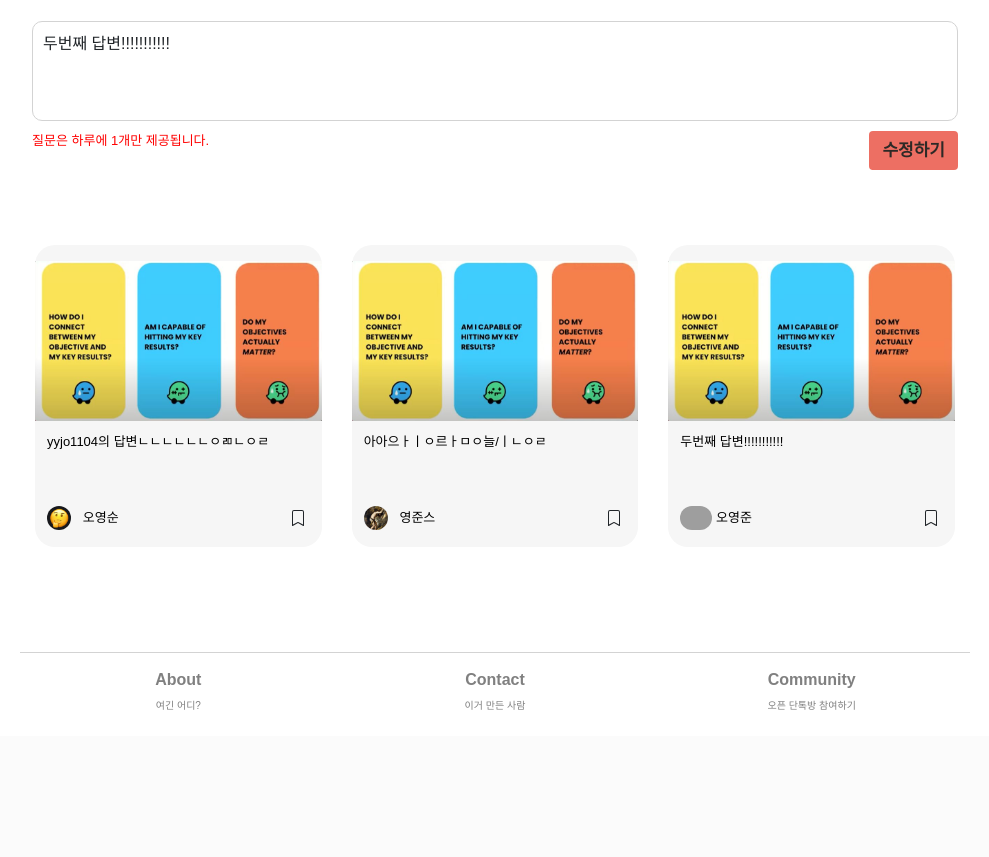
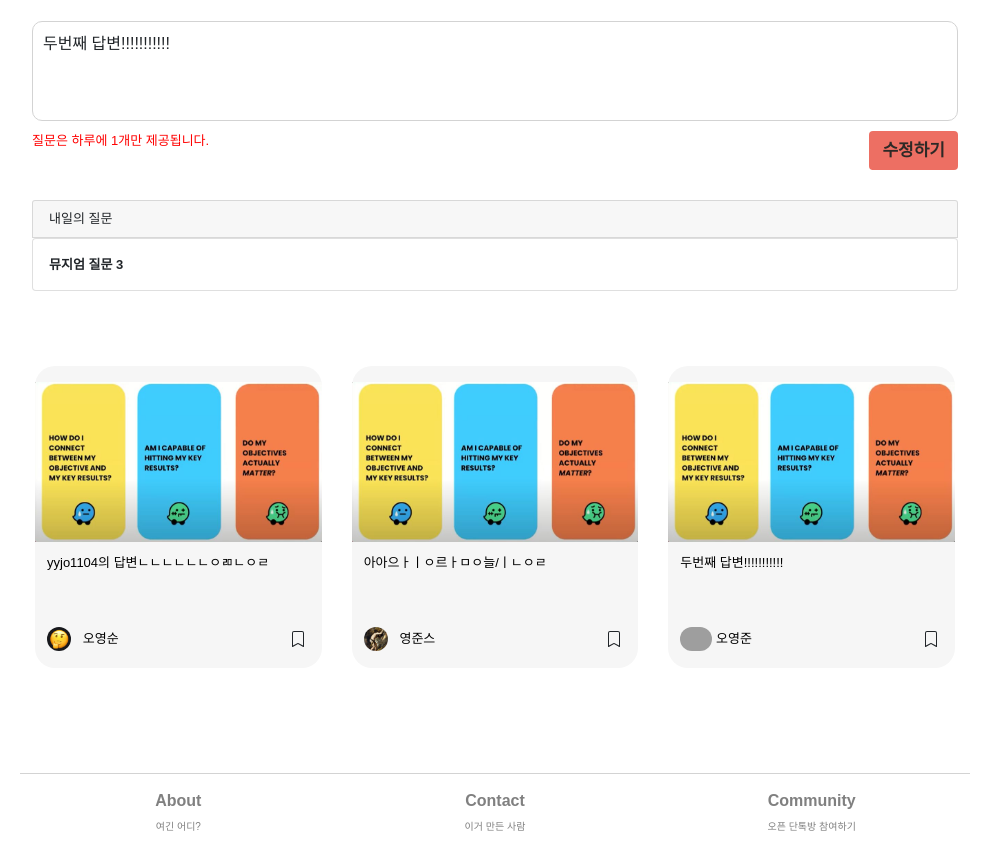
Before and after one commit to RyanYJOh/museum, a Django app: page /question-from-originals in a window 1280 px wide. Shown: the part 231-1088 px from the top of the page, without its empty margins (145-1134 px from the left). Before the commit the page ends 941 px from the top, so only its background shows below. Run offline with Django 3.2, Linux system fonts and the light colour scheme; a user stored in the database is signed in; data comes from the database, SQL or seed files in the repository; both versions use the stored data as it was after the commit; data that the repository does not hold is empty; some libraries are stand-ins or nearby versions; some web fonts are replaced; grey boxes are pictures that could not be loaded.

Commit message:
can see next question

```diff
--- a/museum/main/templates/main/C_ans_us.html
+++ b/museum/main/templates/main/C_ans_us.html
@@ -71,6 +71,14 @@
             <div class="col-8 left text-s warning">{{message}}</div>
             <div class="col-4 right">
                 <button class="btn btn-primary" onclick="location.href='originals-answer/edit/{{my_ans_for_this_ques.id}}'">수정하기</button>
+            </div>
+        </div>
+
+        <div class="row-h-20"></div>
+        <div class="row">
+            <div class="col text-s">
+                <div class="card card-header">내일의 질문</div>
+                <div class="card card-body bolder">{{next_ques.title}}</div>
             </div>
         </div>
 
--- a/museum/main/views.py
+++ b/museum/main/views.py
@@ -304,6 +304,7 @@ def create_ans_us_short(request):
                 today_ques_no = getattr(latest_ques, 'question_no')+1
                 # formset = ans_formset(queryset=AnswersForFromUs.objects.filter(author_id = request.user, question_id=today_ques_no))
                 today_ques = QuestionsFromUs.objects.get(question_no=today_ques_no)
+                next_ques = QuestionsFromUs.objects.get(question_no = today_ques_no+1)
 
                 ##  today_ques의 답변들을 가져와야 하는데, 그럼 먼저 today_ques의 id값을 알아야 한다.
                 all_ans_for_this_ques = AnswersForFromUs.objects.filter(question_id=today_ques.id, is_shared=True).order_by('-created_at_time')
@@ -327,6 +328,7 @@ def create_ans_us_short(request):
                 latest_ques = QuestionsFromUs.objects.get(id=latest_ques_id)
                 today_ques_no = getattr(latest_ques, 'question_no')
                 today_ques = QuestionsFromUs.objects.get(question_no=today_ques_no)
+                next_ques = QuestionsFromUs.objects.get(question_no = today_ques_no+1)
 
                 all_ans_for_this_ques = AnswersForFromUs.objects.filter(question_id=today_ques.id, is_shared=True).order_by('-created_at_time')
                 my_ans_for_this_ques = AnswersForFromUs.objects.get(question_id=today_ques.id, author_id=this_user)
@@ -339,6 +341,7 @@ def create_ans_us_short(request):
                     'my_ans_for_this_ques' : my_ans_for_this_ques,
                     'message' : message,
                     'next_ques_ready' : next_ques_ready,
+                    'next_ques' : next_ques,
                     'list__us_saved_by_user' : list__us_saved_by_user,
                     'list__self_saved_by_user' : list__self_saved_by_user,
                     'mode' : mode
```
Also changed, not shown: museum/db.sqlite3.
